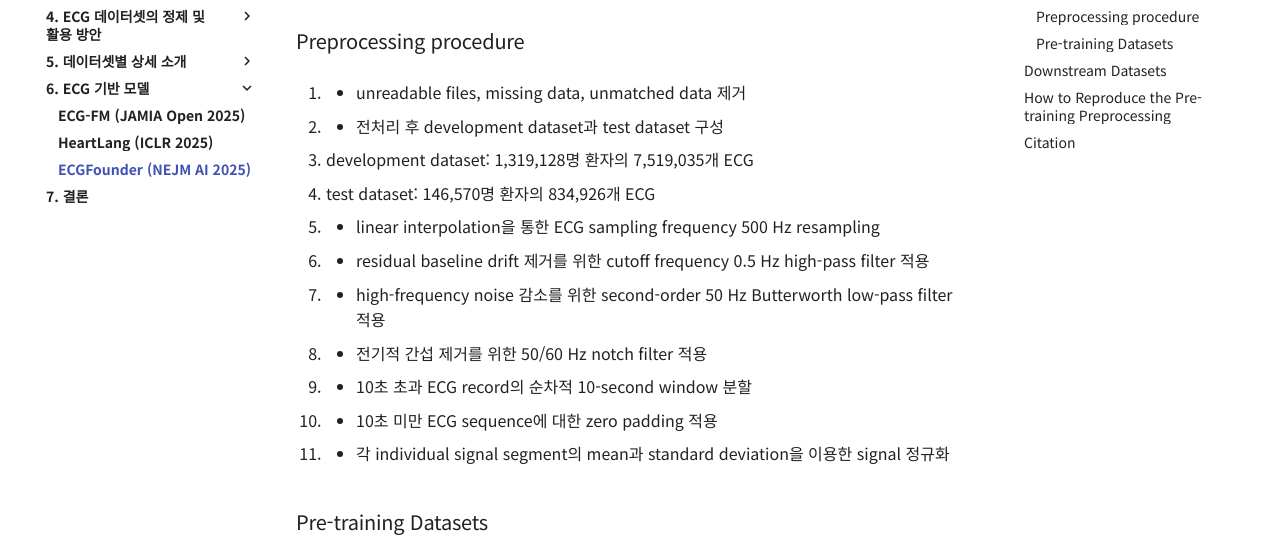
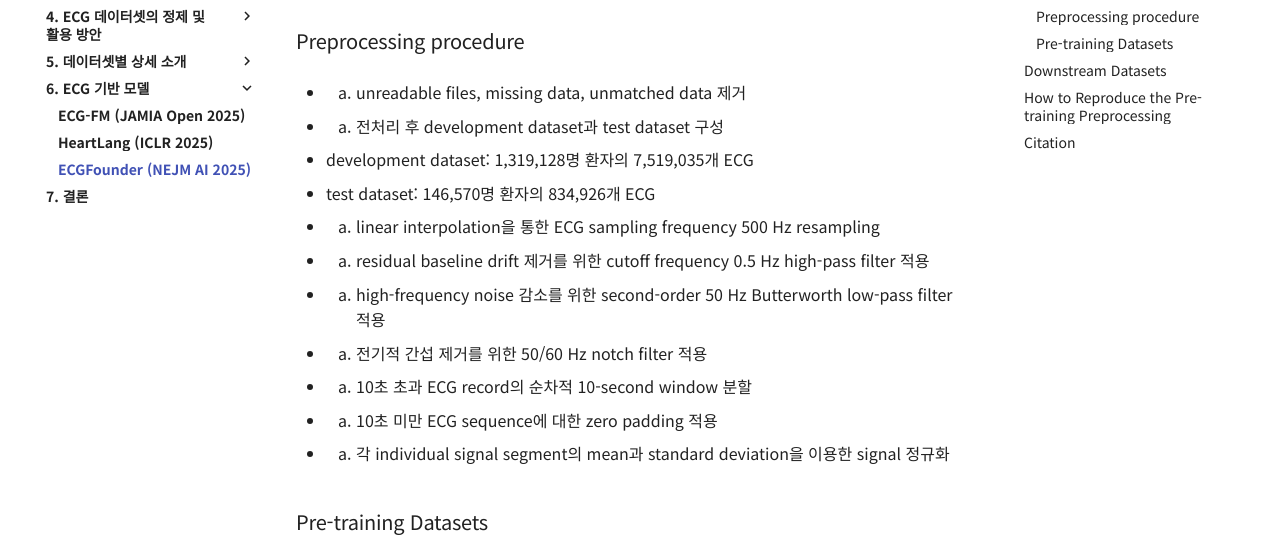
Before and after one commit to iwantjeonyeok/biosignal-site, an MkDocs documentation site: the page built from docs/ecg/6-ecg-기반-모델/ecgfounder.md, in a window 1280 px wide and 900 px high, scrolled down 1455 px. Shown: the part 173-723 px from the top of the window. Built offline with MkDocs 1.6.1 and Material for MkDocs 9.7.7, drawn with Linux system fonts in a browser that asks for light colours; comment, search, counter and statistics services are not loaded.

Commit message:
Update ecgfounder.md

```diff
--- a/docs/ecg/6-ecg-기반-모델/ecgfounder.md
+++ b/docs/ecg/6-ecg-기반-모델/ecgfounder.md
@@ -28,25 +28,25 @@ HEEDB는 1,818,247명의 고유 피험자에게서 수집된 10,771,552개의
 
 ### Preprocessing procedure
 
-1. - unreadable files, missing data, unmatched data 제거
+- 1. unreadable files, missing data, unmatched data 제거
 
-2. - 전처리 후 development dataset과 test dataset 구성
-   - development dataset: 1,319,128명 환자의 7,519,035개 ECG
-   - test dataset: 146,570명 환자의 834,926개 ECG
+- 2. 전처리 후 development dataset과 test dataset 구성
+  - development dataset: 1,319,128명 환자의 7,519,035개 ECG
+  - test dataset: 146,570명 환자의 834,926개 ECG
 
-3. - linear interpolation을 통한 ECG sampling frequency 500 Hz resampling
+- 3. linear interpolation을 통한 ECG sampling frequency 500 Hz resampling
 
-4. - residual baseline drift 제거를 위한 cutoff frequency 0.5 Hz high-pass filter 적용
+- 4. residual baseline drift 제거를 위한 cutoff frequency 0.5 Hz high-pass filter 적용
 
-5. - high-frequency noise 감소를 위한 second-order 50 Hz Butterworth low-pass filter 적용
+- 5. high-frequency noise 감소를 위한 second-order 50 Hz Butterworth low-pass filter 적용
 
-6. - 전기적 간섭 제거를 위한 50/60 Hz notch filter 적용
+- 6. 전기적 간섭 제거를 위한 50/60 Hz notch filter 적용
 
-7. - 10초 초과 ECG record의 순차적 10-second window 분할
+- 7. 10초 초과 ECG record의 순차적 10-second window 분할
 
-8. - 10초 미만 ECG sequence에 대한 zero padding 적용
+- 8. 10초 미만 ECG sequence에 대한 zero padding 적용
 
-9. - 각 individual signal segment의 mean과 standard deviation을 이용한 signal 정규화
+- 9. 각 individual signal segment의 mean과 standard deviation을 이용한 signal 정규화
 
 
 ### Pre-training Datasets
```
